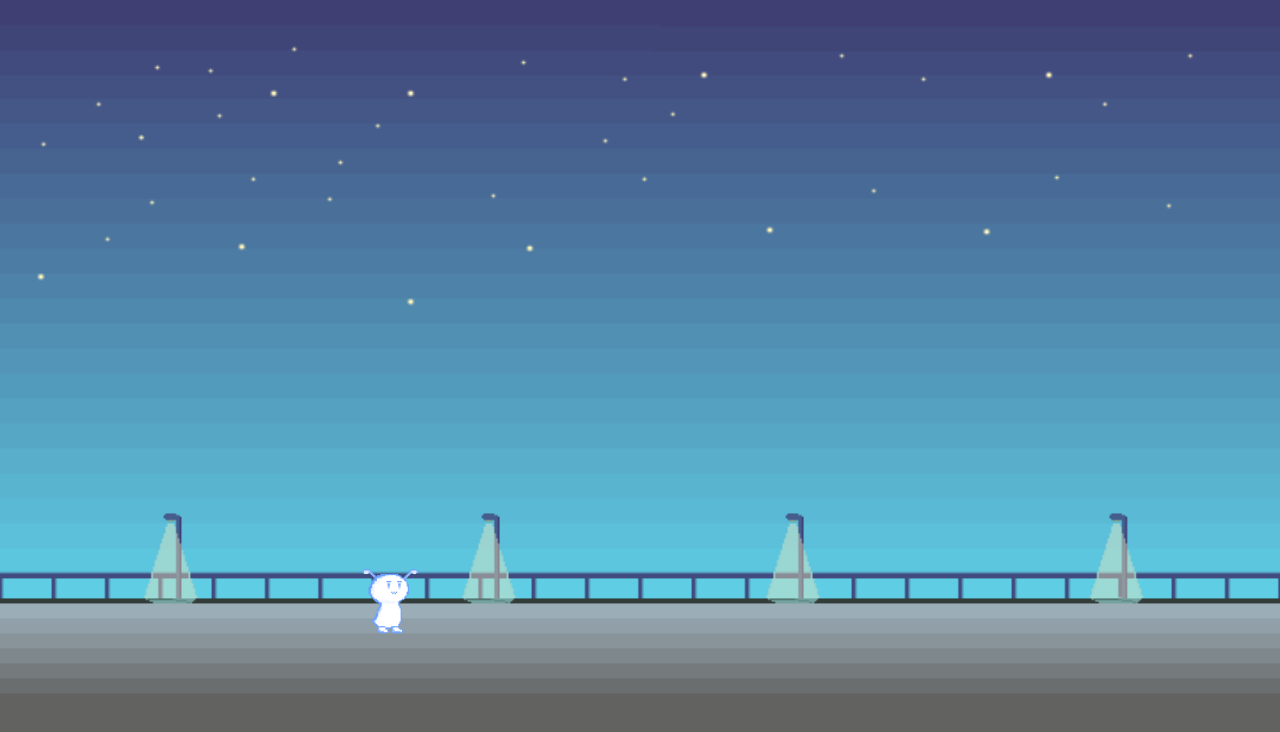
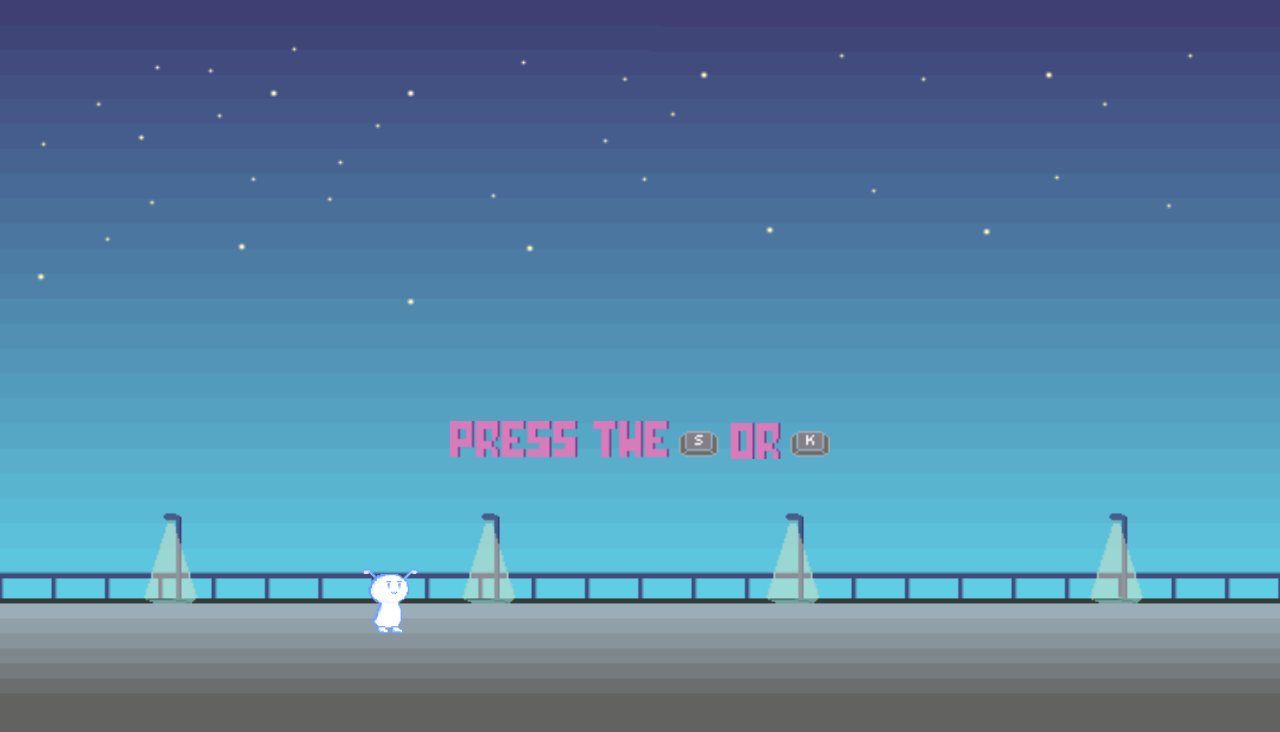
Before and after one commit to choi-hyk/RhythmE, a plain HTML site: page game.html in a window 1280 px wide. Shown: the top 732 px of the page. Drawn offline with nearby package versions, Linux system fonts and the light colour scheme.

Commit message:
안내 문구

```diff
--- a/game.css
+++ b/game.css
@@ -24,6 +24,17 @@ body {
     transform: translate(-50%, -50%);
     z-index: 6;
 }
+
+.instruction {
+    position: fixed;
+    width: 380px;
+    height: 38px;
+    top: 55%;
+    left: 50%;
+    transform: translate(-50%, -50%);
+    z-index: 7;
+}
+
 .background {
     position: absolute;
     top: 0;
--- a/game.html
+++ b/game.html
@@ -13,8 +13,8 @@
         <img class="background" src="game_img/game_background3.png">
         <img class="background" src="game_img/game_background4.png">
         <img class="background" src="game_img/game_background1.png">
-
     </div>
     <img class="rhythme" src="characters_img/RhythmE1.png">
+    <img class="instruction" src="game_img/game_instruction1.png">
 </body>
 </html>
--- a/game.js
+++ b/game.js
@@ -1,5 +1,5 @@
 $(document).ready(function() {
-    // 캐릭터 선택
+
     var character = $('.rhythme');
 
     var characterImages = [
@@ -11,6 +11,13 @@ $(document).ready(function() {
 
     var currentCharacterIndex = 0;
 
+    var instruction = $('.instruction');
+
+    var instructionImages = [
+        "game_img/game_instruction1.png",
+        "game_img/game_instruction2.png"
+    ];
+
     //bgm 시작
     var bgm = new Audio('sound_pack/Beautiful_Days.wav');
     var start_check;
@@ -21,7 +28,7 @@ $(document).ready(function() {
         if(!start_check){
             if (event.key === 's' || event.key === 'S' || event.key === 'k' || event.key === 'K') {
                 startGame();
-
+                hideInstructionImage();
             }
         }
     });
@@ -41,6 +48,7 @@ $(document).ready(function() {
 
 
     var imageInterval;
+    var instructionInterval;
 
     //초기 점프 구현
     function JumpAction(){
@@ -67,7 +75,7 @@ $(document).ready(function() {
         $('#image').css('animation-play-state', 'running');
 
     };
-    //초기화 화면
+    //초기화면
     function init() {
         start_check = false;
         bgm.pause();
@@ -75,5 +83,16 @@ $(document).ready(function() {
         jumping = false;
         clearInterval(imageInterval);
         character.attr('src','game_img/start_character.png');
+
+        var index = 0;
+        instructionInterval = setInterval(function() {
+        instruction.attr('src', instructionImages[index]);
+        index = (index + 1) % instructionImages.length;
+    }, 500);
+
+    }
+
+    function hideInstructionImage() {
+        instruction.hide(); // 캐릭터 이미지 숨기기
     }
 });
```
Also changed, not shown: game_img/game_instruction1.png (added), game_img/game_instruction2.png (added). Lines whose indentation alone changed are shown as unchanged.
